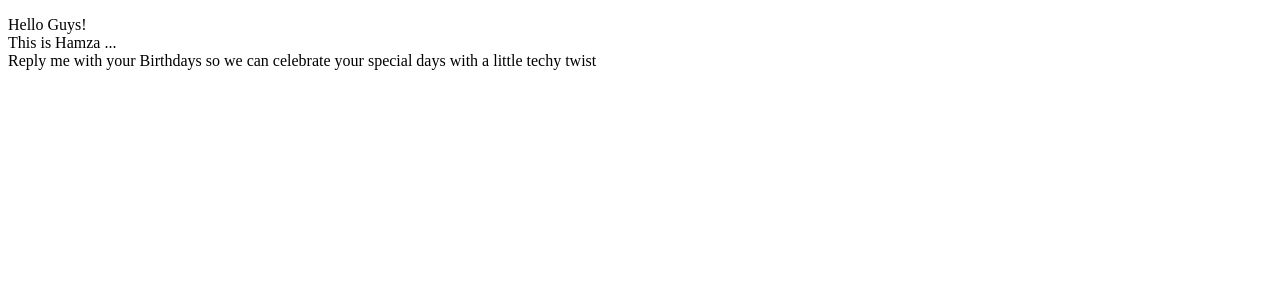
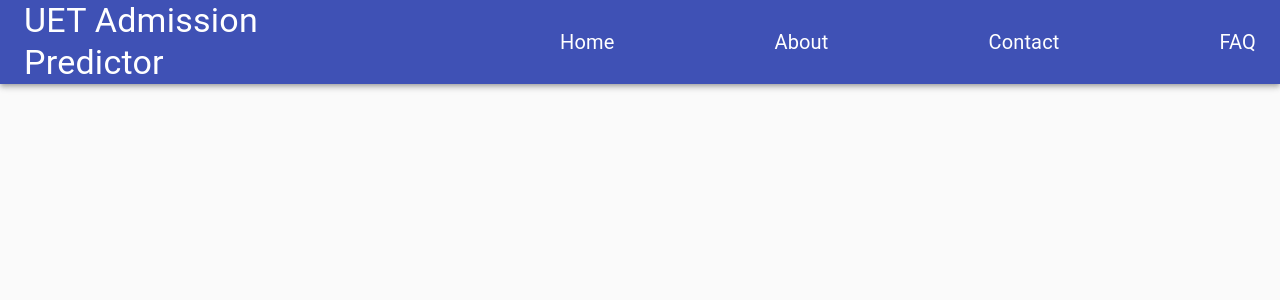
Before and after one commit to M-Ahmad45/Uet_Admission_Predictor, a React (Create React App) app: page / in a window 1280 px wide. Shown: the top 300 px of the page. Built offline with nearby package versions, Linux system fonts and the light colour scheme.

Commit message:
Navbar Added

```diff
--- a/package.json
+++ b/package.json
@@ -3,12 +3,15 @@
   "version": "0.1.0",
   "private": true,
   "dependencies": {
+    "@material-ui/core": "^4.12.4",
+    "@material-ui/icons": "^4.11.3",
     "@testing-library/jest-dom": "^5.16.4",
     "@testing-library/react": "^13.3.0",
     "@testing-library/user-event": "^13.5.0",
     "react": "^18.1.0",
     "react-dom": "^18.1.0",
-    "react-scripts": "5.0.1",
+    "react-router-dom": "^6.3.0",
+    "react-scripts": "^5.0.1",
     "web-vitals": "^2.1.4"
   },
   "scripts": {
--- a/src/App.jsx
+++ b/src/App.jsx
@@ -1,15 +1,13 @@
-import React from 'react'
+import React from "react";
+import { BrowserRouter as Router, Switch, Route } from "react-router-dom";
+import Navbar from "./component/Navbar";
 
-const App = () => {
+function App() {
   return (
-    <div>
-        <p>
-            Hello Guys! <br/>
-            This is Hamza ... <br/>
-            Reply me with your Birthdays so we can celebrate your special days with a little techy twist <br/>
-        </p>
-    </div>
-  )
+    <Router>
+      <Navbar />
+
+    </Router>
+  );
 }
-
-export default App
+export default App;
--- /dev/null
+++ b/src/component/Drawer.js
@@ -0,0 +1,61 @@
+import React, { useState } from "react";
+import {
+  Drawer,
+  IconButton,
+  List,
+  ListItem,
+  ListItemText,
+ makeStyles
+} from "@material-ui/core";
+import { Link } from "react-router-dom";
+
+const useStyles = makeStyles(()=>({
+    link:{
+        textDecoration:"none",
+        color: "blue",
+        fontSize: "20px",
+    },
+    icon:{
+        color: "white"
+    }
+}));
+
+function DrawerComponent() {
+const classes = useStyles();
+  const [openDrawer, setOpenDrawer] = useState(false);
+  return (
+    <>
+      <Drawer
+        open={openDrawer}
+        onClose={() => setOpenDrawer(false)}
+      >
+        <List>
+         <ListItem onClick={() => setOpenDrawer(false)}>
+            <ListItemText>
+              <Link to="/">Home</Link>
+            </ListItemText>
+          </ListItem>
+          <ListItem onClick={() => setOpenDrawer(false)}>
+            <ListItemText>
+              <Link to="/about">About</Link>
+            </ListItemText>
+          </ListItem>
+          <ListItem onClick={() => setOpenDrawer(false)}>
+            <ListItemText>
+              <Link to="/contact">Contact</Link>
+            </ListItemText>
+          </ListItem>
+          <ListItem onClick={() => setOpenDrawer(false)}>
+            <ListItemText>
+              <Link to="/about">Faq</Link>
+            </ListItemText>
+          </ListItem>
+        </List>
+      </Drawer>
+      <IconButton onClick={() => setOpenDrawer(!openDrawer)}>
+
+      </IconButton>
+    </>
+  );
+}
+export default DrawerComponent;
--- /dev/null
+++ b/src/component/Navbar.js
@@ -0,0 +1,70 @@
+import React from "react";
+import {
+  AppBar,
+  Toolbar,
+  CssBaseline,
+  Typography,
+  makeStyles,
+  useTheme,
+  useMediaQuery,
+} from "@material-ui/core";
+import { Link } from "react-router-dom";
+import DrawerComponent from "./Drawer";
+
+const useStyles = makeStyles((theme) => ({
+  navlinks: {
+    marginLeft: theme.spacing(5),
+    display: "flex",
+  },
+  logo: {
+    flexGrow: "1",
+    cursor: "pointer",
+  },
+  link: {
+    textDecoration: "none",
+    color: "white",
+    fontSize: "20px",
+    marginLeft: theme.spacing(20),
+    "&:hover": {
+      color: "yellow",
+      borderBottom: "1px solid white",
+    },
+  },
+}));
+
+function Navbar() {
+  const classes = useStyles();
+  const theme = useTheme();
+  const isMobile = useMediaQuery(theme.breakpoints.down("md"));
+
+  return (
+    <AppBar position="static">
+      <CssBaseline />
+      <Toolbar>
+        <Typography variant="h4" className={classes.logo}>
+          UET Admission Predictor
+
+        </Typography>
+        {isMobile ? (
+          <DrawerComponent />
+        ) : (
+          <div className={classes.navlinks}>
+            <Link to="/" className={classes.link}>
+              Home
+            </Link>
+            <Link to="/about" className={classes.link}>
+              About
+            </Link>
+            <Link to="/contact" className={classes.link}>
+              Contact
+            </Link>
+            <Link to="/faq" className={classes.link}>
+              FAQ
+            </Link>
+          </div>
+        )}
+      </Toolbar>
+    </AppBar>
+  );
+}
+export default Navbar;
```
Also changed, not shown: 1 other file (tests, documents, lock files or other folders).
